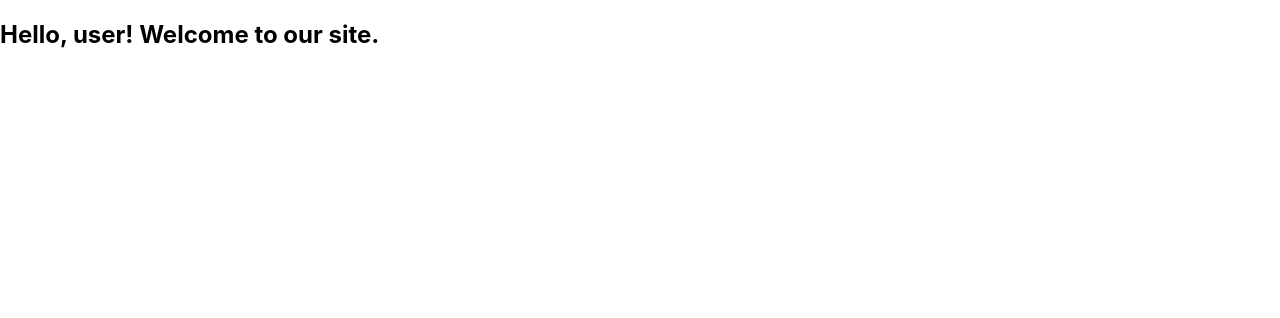
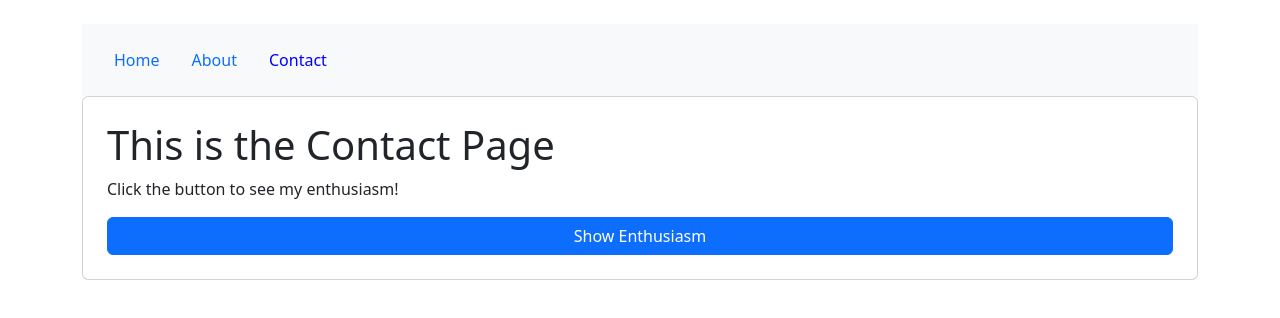
Before and after one commit to roshnakabeer45-star/home-work, a React (Create React App) app: page /contact in a window 1280 px wide. Shown: the top 318 px of the page. Built offline with nearby package versions, Linux system fonts and the light colour scheme.

Commit message:
React Personal website

```diff
--- a/package.json
+++ b/package.json
@@ -10,6 +10,7 @@
     "bootstrap": "^5.3.8",
     "react": "^19.2.4",
     "react-dom": "^19.2.4",
+    "react-router-dom": "^7.13.1",
     "react-scripts": "5.0.1",
     "web-vitals": "^2.1.4"
   },
--- a/src/App.css
+++ b/src/App.css
@@ -1,38 +1,11 @@
-.App {
-  text-align: center;
+
+
+
+.nav-link {
+  color: black;
+  font-weight: bold;
 }
 
-.App-logo {
-  height: 40vmin;
-  pointer-events: none;
+.nav-link.active {
+  color: blue;
 }
-
-@media (prefers-reduced-motion: no-preference) {
-  .App-logo {
-    animation: App-logo-spin infinite 20s linear;
-  }
-}
-
-.App-header {
-  background-color: #282c34;
-  min-height: 100vh;
-  display: flex;
-  flex-direction: column;
-  align-items: center;
-  justify-content: center;
-  font-size: calc(10px + 2vmin);
-  color: white;
-}
-
-.App-link {
-  color: #61dafb;
-}
-
-@keyframes App-logo-spin {
-  from {
-    transform: rotate(0deg);
-  }
-  to {
-    transform: rotate(360deg);
-  }
-}
--- a/src/App.js
+++ b/src/App.js
@@ -1,17 +1,14 @@
 
 
 
-import { useEffect } from "react";
+import { Outlet } from "react-router-dom";
+import Navbar from "./components/Navbar";
 
 function App() {
-
-  useEffect(() => {
-    console.log("Welcome message displayed.");
-  }, []);
-
   return (
-    <div>
-      <h2>Hello, user! Welcome to our site.</h2>
+    <div className="container mt-4">
+      <Navbar />
+      <Outlet />
     </div>
   );
 }
--- /dev/null
+++ b/src/components/About.js
@@ -0,0 +1,26 @@
+function About() {
+
+  function showMessage() {
+    document.getElementById("message").innerText =
+      "Hello from React! I love this page!";
+
+    document.getElementById("heading").style.backgroundColor =
+      "lightblue";
+  }
+
+  return (
+    <div className="card p-4 mb-4">
+      <h1 id="heading">This is the About Page</h1>
+
+      <p id="message">
+        Click the button to see my enthusiasm!
+      </p>
+
+      <button className="btn btn-primary" onClick={showMessage}>
+        Show Enthusiasm
+      </button>
+    </div>
+  );
+}
+
+export default About;
--- /dev/null
+++ b/src/components/Contact.js
@@ -0,0 +1,26 @@
+function Contact() {
+
+  function showMessage() {
+    document.getElementById("message").innerText =
+      "Hello from React! I love this page!";
+
+    document.getElementById("heading").style.backgroundColor =
+      "lightblue";
+  }
+
+  return (
+    <div className="card p-4 mb-4">
+      <h1 id="heading">This is the Contact Page</h1>
+
+      <p id="message">
+        Click the button to see my enthusiasm!
+      </p>
+
+      <button className="btn btn-primary" onClick={showMessage}>
+        Show Enthusiasm
+      </button>
+    </div>
+  );
+}
+
+export default Contact;
--- /dev/null
+++ b/src/components/Home.js
@@ -0,0 +1,26 @@
+function Home() {
+
+  function showMessage() {
+    document.getElementById("message").innerText =
+      "Hello from React! I love this page!";
+
+    document.getElementById("heading").style.backgroundColor =
+      "lightblue";
+  }
+
+  return (
+    <div className="card p-4 mb-4">
+      <h1 id="heading">This is the Home Page</h1>
+
+      <p id="message">
+        Click the button to see my enthusiasm!
+      </p>
+
+      <button className="btn btn-primary" onClick={showMessage}>
+        Show Enthusiasm
+      </button>
+    </div>
+  );
+}
+
+export default Home;
--- /dev/null
+++ b/src/components/Navbar.js
@@ -0,0 +1,22 @@
+import { NavLink } from "react-router-dom";
+import "../App.css";
+
+function Navbar() {
+  return (
+    <nav className="nav bg-light p-3">
+      <NavLink to="/" className="nav-link">
+        Home
+      </NavLink>
+
+      <NavLink to="/about" className="nav-link">
+        About
+      </NavLink>
+
+      <NavLink to="/contact" className="nav-link">
+        Contact
+      </NavLink>
+    </nav>
+  );
+}
+
+export default Navbar;
--- /dev/null
+++ b/src/components/router.js
@@ -0,0 +1,19 @@
+import { createBrowserRouter } from "react-router-dom";
+import Home from "./Home";
+import About from "./About";
+import Contact from "./Contact";
+import App from "../App";
+
+const router = createBrowserRouter([
+  {
+    path: "/",
+    element: <App />,
+    children: [
+      { path: "/", element: <Home /> },
+      { path: "/about", element: <About /> },
+      { path: "/contact", element: <Contact /> }
+    ]
+  }
+]);
+
+export default router;
--- a/src/index.js
+++ b/src/index.js
@@ -1,17 +1,14 @@
-import React from 'react';
-import ReactDOM from 'react-dom/client';
-import './index.css';
-import App from './App';
-import reportWebVitals from './reportWebVitals';
 
-const root = ReactDOM.createRoot(document.getElementById('root'));
+
+
+import React from "react";
+import ReactDOM from "react-dom/client";
+import { RouterProvider } from "react-router-dom";
+import router from "./components/router";
+import "bootstrap/dist/css/bootstrap.min.css";
+
+const root = ReactDOM.createRoot(document.getElementById("root"));
+
 root.render(
-  <React.StrictMode>
-    <App />
-  </React.StrictMode>
+  <RouterProvider router={router} />
 );
-
-// If you want to start measuring performance in your app, pass a function
-// to log results (for example: reportWebVitals(console.log))
-// or send to an analytics endpoint. Learn more: https://bit.ly/CRA-vitals
-reportWebVitals();
```
Also changed, not shown: 1 other file (tests, documents, lock files or other folders).
